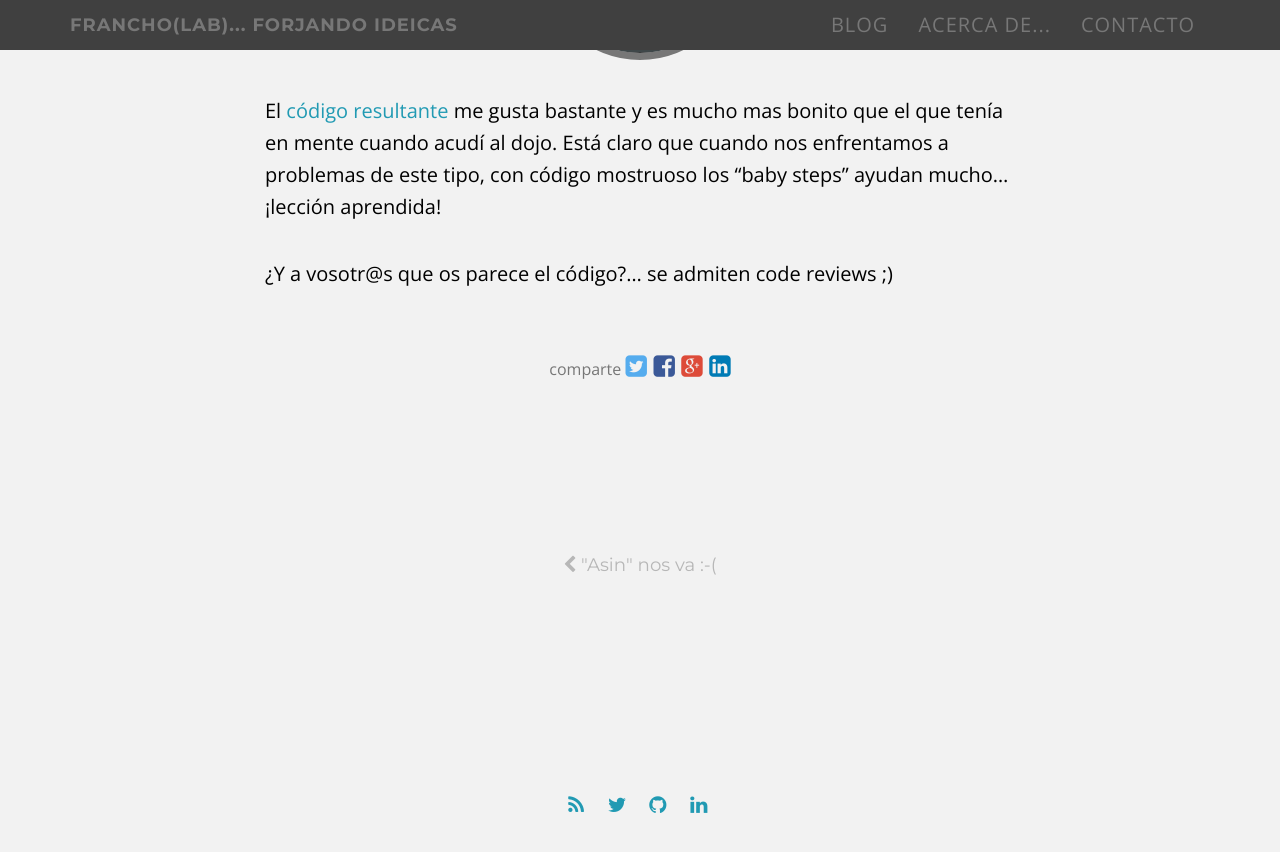
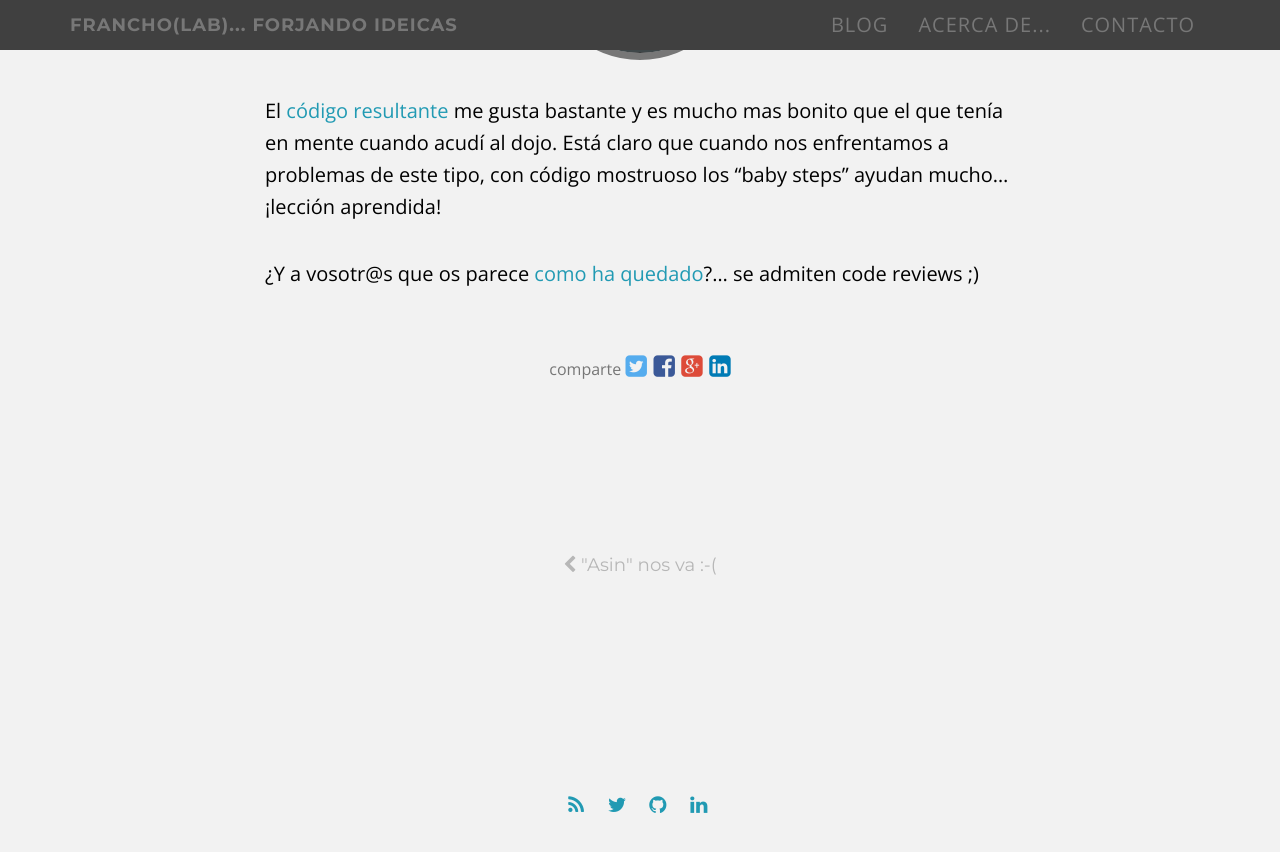
Before and after one commit to francho/francho.github.io, a Jekyll site: the page built from _posts/2016-06-11-baby-steps.md, in a window 1280 px wide and 900 px high, scrolled down 1971 px. Shown: the top 852 px of the window. Built offline with Jekyll 4.4.1, drawn with Linux system fonts in a browser that asks for light colours; comment, search, counter and statistics services are not loaded.

Commit message:
Update text

```diff
--- a/_posts/2016-06-11-baby-steps.md
+++ b/_posts/2016-06-11-baby-steps.md
@@ -22,4 +22,4 @@ Como me conozco y sabía que no iba a poder dormir si no me la quitaba decidí h
 
 El [código resultante](https://github.com/francho/kata-gilded-rose-ruby/tree/francho-solution) me gusta bastante y es mucho mas bonito que el que tenía en mente cuando acudí al dojo. Está claro que cuando nos enfrentamos a problemas de este tipo, con código mostruoso los "baby steps" ayudan mucho... ¡lección aprendida!
 
-¿Y a vosotr@s que os parece el código?... se admiten code reviews ;)
+¿Y a vosotr@s que os parece [como ha quedado](https://github.com/francho/kata-gilded-rose-ruby/commits/francho-solution)?... se admiten code reviews ;)
```
